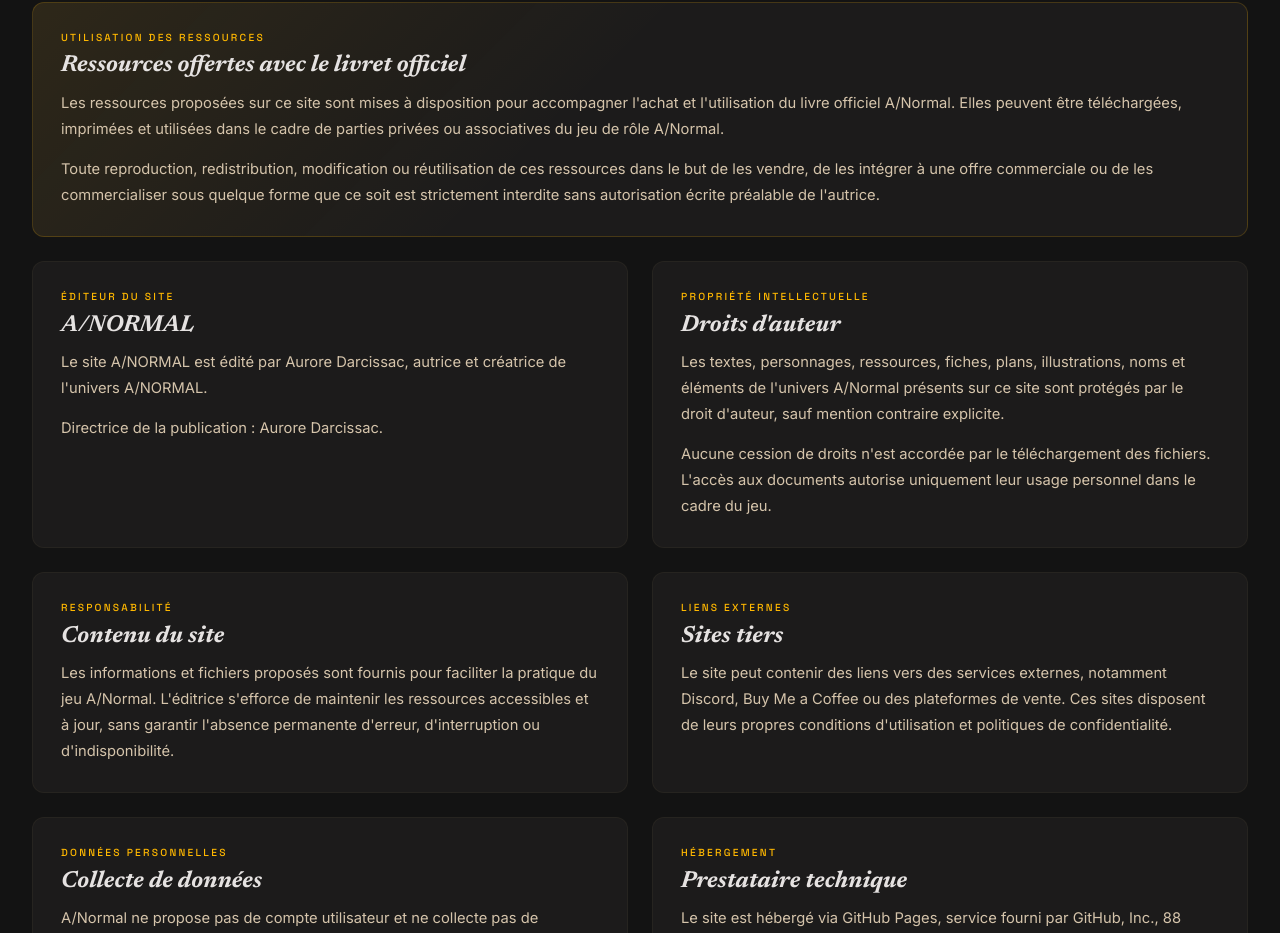
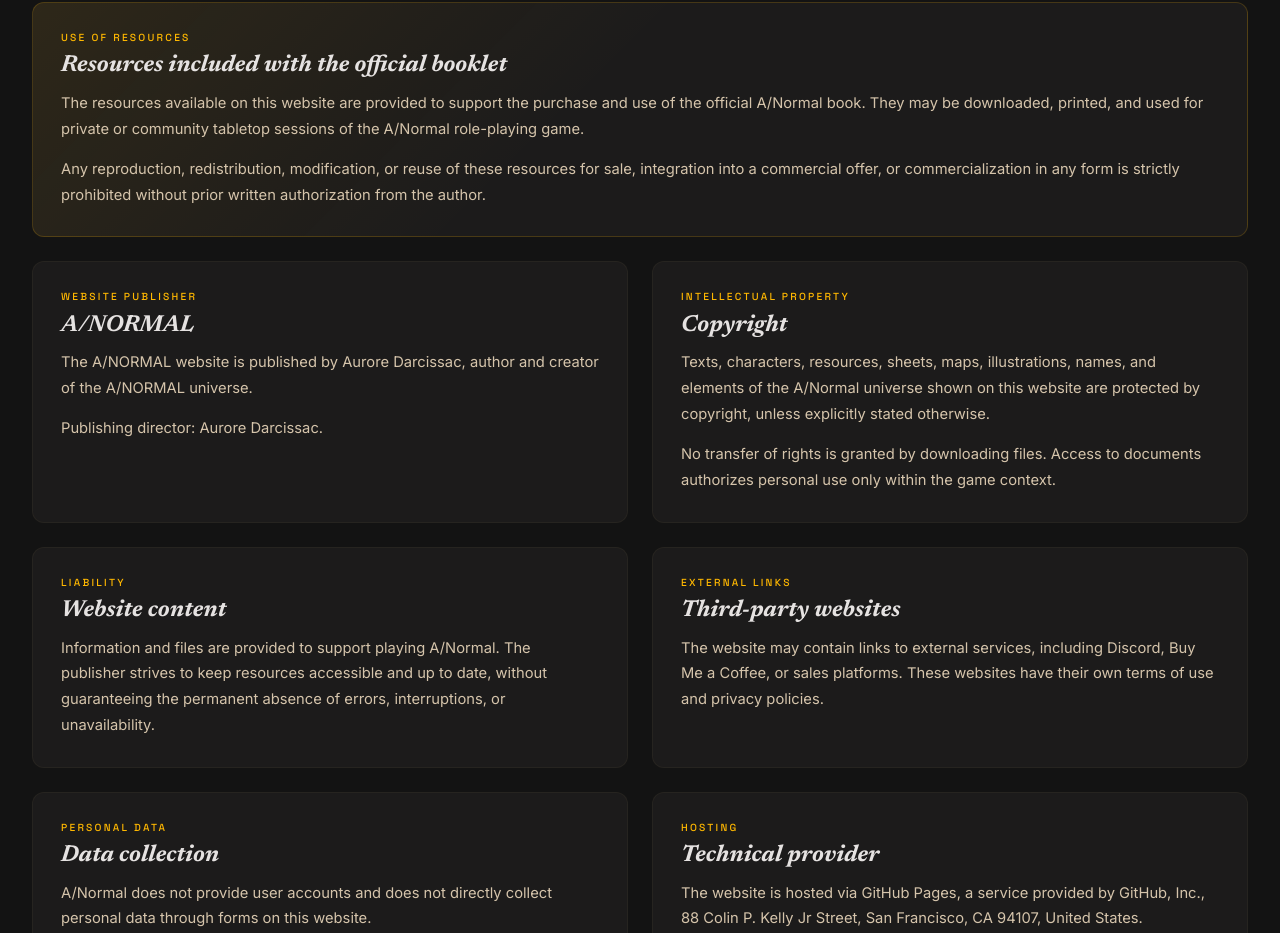
Before and after one commit to AuroreLeblois/A-Normal, a React (Vite) app: page /mentions-legales in a window 1280 px wide. Shown: the part 207-1140 px from the top of the page. Built offline with nearby package versions, Linux system fonts and the light colour scheme.

Commit message:
mention légal

```diff
--- a/package.json
+++ b/package.json
@@ -1,6 +1,6 @@
 {
   "name": "a-normal",
-  "version": "1.3.0",
+  "version": "1.4.0",
   "type": "module",
   "description": "Site de téléchargement de ressources PDF pour le jeu de rôle A/Normal par Aurore Darcissac",
   "scripts": {
--- a/src/i18n/en.ts
+++ b/src/i18n/en.ts
@@ -122,6 +122,57 @@
       title: 'Legal notice',
       description:
         'Information related to the A/Normal website, available resources, and terms of use for downloadable files.',
+      featured: {
+        eyebrow: 'Use of resources',
+        title: 'Resources included with the official booklet',
+        paragraph1:
+          'The resources available on this website are provided to support the purchase and use of the official A/Normal book. They may be downloaded, printed, and used for private or community tabletop sessions of the A/Normal role-playing game.',
+        paragraph2:
+          'Any reproduction, redistribution, modification, or reuse of these resources for sale, integration into a commercial offer, or commercialization in any form is strictly prohibited without prior written authorization from the author.',
+      },
+      sections: {
+        publisher: {
+          eyebrow: 'Website publisher',
+          title: 'A/NORMAL',
+          paragraph1:
+            'The A/NORMAL website is published by Aurore Darcissac, author and creator of the A/NORMAL universe.',
+          paragraph2: 'Publishing director: Aurore Darcissac.',
+        },
+        copyright: {
+          eyebrow: 'Intellectual property',
+          title: 'Copyright',
+          paragraph1:
+            'Texts, characters, resources, sheets, maps, illustrations, names, and elements of the A/Normal universe shown on this website are protected by copyright, unless explicitly stated otherwise.',
+          paragraph2:
+            'No transfer of rights is granted by downloading files. Access to documents authorizes personal use only within the game context.',
+        },
+        liability: {
+          eyebrow: 'Liability',
+          title: 'Website content',
+          paragraph1:
+            'Information and files are provided to support playing A/Normal. The publisher strives to keep resources accessible and up to date, without guaranteeing the permanent absence of errors, interruptions, or unavailability.',
+        },
+        externalLinks: {
+          eyebrow: 'External links',
+          title: 'Third-party websites',
+          paragraph1:
+            'The website may contain links to external services, including Discord, Buy Me a Coffee, or sales platforms. These websites have their own terms of use and privacy policies.',
+        },
+        personalData: {
+          eyebrow: 'Personal data',
+          title: 'Data collection',
+          paragraph1:
+            'A/Normal does not provide user accounts and does not directly collect personal data through forms on this website.',
+          paragraph2:
+            'External services accessible from this website may process data according to their own policies.',
+        },
+        hosting: {
+          eyebrow: 'Hosting',
+          title: 'Technical provider',
+          paragraph1:
+            'The website is hosted via GitHub Pages, a service provided by GitHub, Inc., 88 Colin P. Kelly Jr Street, San Francisco, CA 94107, United States.',
+        },
+      },
     },
   },
 }
--- a/src/i18n/fr.ts
+++ b/src/i18n/fr.ts
@@ -122,6 +122,57 @@
       title: 'Mentions legales',
       description:
         "Informations relatives au site A/Normal, aux ressources mises a disposition et aux conditions d'utilisation des fichiers telechargeables.",
+      featured: {
+        eyebrow: 'Utilisation des ressources',
+        title: 'Ressources offertes avec le livret officiel',
+        paragraph1:
+          "Les ressources proposees sur ce site sont mises a disposition pour accompagner l'achat et l'utilisation du livre officiel A/Normal. Elles peuvent etre telechargees, imprimees et utilisees dans le cadre de parties privees ou associatives du jeu de role A/Normal.",
+        paragraph2:
+          "Toute reproduction, redistribution, modification ou reutilisation de ces ressources dans le but de les vendre, de les integrer a une offre commerciale ou de les commercialiser sous quelque forme que ce soit est strictement interdite sans autorisation ecrite prealable de l'autrice.",
+      },
+      sections: {
+        publisher: {
+          eyebrow: 'Editeur du site',
+          title: 'A/NORMAL',
+          paragraph1:
+            "Le site A/NORMAL est edite par Aurore Darcissac, autrice et creatrice de l'univers A/NORMAL.",
+          paragraph2: 'Directrice de la publication : Aurore Darcissac.',
+        },
+        copyright: {
+          eyebrow: 'Propriete intellectuelle',
+          title: "Droits d'auteur",
+          paragraph1:
+            "Les textes, personnages, ressources, fiches, plans, illustrations, noms et elements de l'univers A/Normal presents sur ce site sont proteges par le droit d'auteur, sauf mention contraire explicite.",
+          paragraph2:
+            "Aucune cession de droits n'est accordee par le telechargement des fichiers. L'acces aux documents autorise uniquement leur usage personnel dans le cadre du jeu.",
+        },
+        liability: {
+          eyebrow: 'Responsabilite',
+          title: 'Contenu du site',
+          paragraph1:
+            "Les informations et fichiers proposes sont fournis pour faciliter la pratique du jeu A/Normal. L'editeur s'efforce de maintenir les ressources accessibles et a jour, sans garantir l'absence permanente d'erreur, d'interruption ou d'indisponibilite.",
+        },
+        externalLinks: {
+          eyebrow: 'Liens externes',
+          title: 'Sites tiers',
+          paragraph1:
+            "Le site peut contenir des liens vers des services externes, notamment Discord, Buy Me a Coffee ou des plateformes de vente. Ces sites disposent de leurs propres conditions d'utilisation et politiques de confidentialite.",
+        },
+        personalData: {
+          eyebrow: 'Donnees personnelles',
+          title: 'Collecte de donnees',
+          paragraph1:
+            "A/Normal ne propose pas de compte utilisateur et ne collecte pas de donnees personnelles directement via un formulaire sur ce site.",
+          paragraph2:
+            'Les services externes accessibles depuis le site peuvent toutefois traiter des donnees selon leurs propres regles.',
+        },
+        hosting: {
+          eyebrow: 'Hebergement',
+          title: 'Prestataire technique',
+          paragraph1:
+            'Le site est heberge via GitHub Pages, service fourni par GitHub, Inc., 88 Colin P. Kelly Jr Street, San Francisco, CA 94107, Etats-Unis.',
+        },
+      },
     },
   },
 } as const
--- a/src/pages/LegalPage.tsx
+++ b/src/pages/LegalPage.tsx
@@ -1,101 +1,65 @@
 import PageHeader from '../components/PageHeader'
+import { useLocale } from '../hooks/useLocale'
+import { getTranslations } from '../i18n'
 
 function LegalPage() {
+  const [locale] = useLocale()
+  const t = getTranslations(locale)
+
   return (
     <div className="page-content">
       <PageHeader
-        title="Mentions légales"
+        title={t.pages.legal.title}
         titleClass="page-title"
-        description="Informations relatives au site A/Normal, aux ressources mises à disposition et aux conditions d'utilisation des fichiers téléchargeables."
+        description={t.pages.legal.description}
       />
 
       <section className="legal-page">
         <div className="legal-card legal-card-featured">
-          <span className="legal-eyebrow">Utilisation des ressources</span>
-          <h2 className="legal-title">Ressources offertes avec le livret officiel</h2>
-          <p>
-            Les ressources proposées sur ce site sont mises à disposition pour accompagner
-            l'achat et l'utilisation du livre officiel A/Normal. Elles peuvent être
-            téléchargées, imprimées et utilisées dans le cadre de parties privées ou
-            associatives du jeu de rôle A/Normal.
-          </p>
-          <p>
-            Toute reproduction, redistribution, modification ou réutilisation de ces
-            ressources dans le but de les vendre, de les intégrer à une offre commerciale
-            ou de les commercialiser sous quelque forme que ce soit est strictement interdite
-            sans autorisation écrite préalable de l'autrice.
-          </p>
+          <span className="legal-eyebrow">{t.pages.legal.featured.eyebrow}</span>
+          <h2 className="legal-title">{t.pages.legal.featured.title}</h2>
+          <p>{t.pages.legal.featured.paragraph1}</p>
+          <p>{t.pages.legal.featured.paragraph2}</p>
         </div>
 
         <div className="legal-grid">
           <article className="legal-card">
-            <span className="legal-eyebrow">Éditeur du site</span>
-            <h2 className="legal-title">A/NORMAL</h2>
-            <p>
-              Le site A/NORMAL est édité par Aurore Darcissac, autrice et
-              créatrice de l'univers A/NORMAL.
-            </p>
-            <p>
-              Directrice de la publication : Aurore Darcissac.
-            </p>
+            <span className="legal-eyebrow">{t.pages.legal.sections.publisher.eyebrow}</span>
+            <h2 className="legal-title">{t.pages.legal.sections.publisher.title}</h2>
+            <p>{t.pages.legal.sections.publisher.paragraph1}</p>
+            <p>{t.pages.legal.sections.publisher.paragraph2}</p>
           </article>
 
           <article className="legal-card">
-            <span className="legal-eyebrow">Propriété intellectuelle</span>
-            <h2 className="legal-title">Droits d'auteur</h2>
-            <p>
-              Les textes, personnages, ressources, fiches, plans, illustrations, noms et
-              éléments de l'univers A/Normal présents sur ce site sont protégés par le droit
-              d'auteur, sauf mention contraire explicite.
-            </p>
-            <p>
-              Aucune cession de droits n'est accordée par le téléchargement des fichiers.
-              L'accès aux documents autorise uniquement leur usage personnel dans le cadre
-              du jeu.
-            </p>
+            <span className="legal-eyebrow">{t.pages.legal.sections.copyright.eyebrow}</span>
+            <h2 className="legal-title">{t.pages.legal.sections.copyright.title}</h2>
+            <p>{t.pages.legal.sections.copyright.paragraph1}</p>
+            <p>{t.pages.legal.sections.copyright.paragraph2}</p>
           </article>
 
           <article className="legal-card">
-            <span className="legal-eyebrow">Responsabilité</span>
-            <h2 className="legal-title">Contenu du site</h2>
-            <p>
-              Les informations et fichiers proposés sont fournis pour faciliter la pratique
-              du jeu A/Normal. L'éditrice s'efforce de maintenir les ressources accessibles
-              et à jour, sans garantir l'absence permanente d'erreur, d'interruption ou
-              d'indisponibilité.
-            </p>
+            <span className="legal-eyebrow">{t.pages.legal.sections.liability.eyebrow}</span>
+            <h2 className="legal-title">{t.pages.legal.sections.liability.title}</h2>
+            <p>{t.pages.legal.sections.liability.paragraph1}</p>
           </article>
 
           <article className="legal-card">
-            <span className="legal-eyebrow">Liens externes</span>
-            <h2 className="legal-title">Sites tiers</h2>
-            <p>
-              Le site peut contenir des liens vers des services externes, notamment Discord,
-              Buy Me a Coffee ou des plateformes de vente. Ces sites disposent de leurs
-              propres conditions d'utilisation et politiques de confidentialité.
-            </p>
+            <span className="legal-eyebrow">{t.pages.legal.sections.externalLinks.eyebrow}</span>
+            <h2 className="legal-title">{t.pages.legal.sections.externalLinks.title}</h2>
+            <p>{t.pages.legal.sections.externalLinks.paragraph1}</p>
           </article>
 
           <article className="legal-card">
-            <span className="legal-eyebrow">Données personnelles</span>
-            <h2 className="legal-title">Collecte de données</h2>
-            <p>
-              A/Normal ne propose pas de compte utilisateur et ne collecte pas de
-              données personnelles directement via un formulaire sur ce site.
-            </p>
-            <p>
-              Les services externes accessibles depuis le site peuvent toutefois traiter des
-              données selon leurs propres règles.
-            </p>
+            <span className="legal-eyebrow">{t.pages.legal.sections.personalData.eyebrow}</span>
+            <h2 className="legal-title">{t.pages.legal.sections.personalData.title}</h2>
+            <p>{t.pages.legal.sections.personalData.paragraph1}</p>
+            <p>{t.pages.legal.sections.personalData.paragraph2}</p>
           </article>
 
           <article className="legal-card">
-            <span className="legal-eyebrow">Hébergement</span>
-            <h2 className="legal-title">Prestataire technique</h2>
-            <p>
-              Le site est hébergé via GitHub Pages, service fourni par GitHub, Inc.,
-              88 Colin P. Kelly Jr Street, San Francisco, CA 94107, États-Unis.
-            </p>
+            <span className="legal-eyebrow">{t.pages.legal.sections.hosting.eyebrow}</span>
+            <h2 className="legal-title">{t.pages.legal.sections.hosting.title}</h2>
+            <p>{t.pages.legal.sections.hosting.paragraph1}</p>
           </article>
         </div>
       </section>
```
